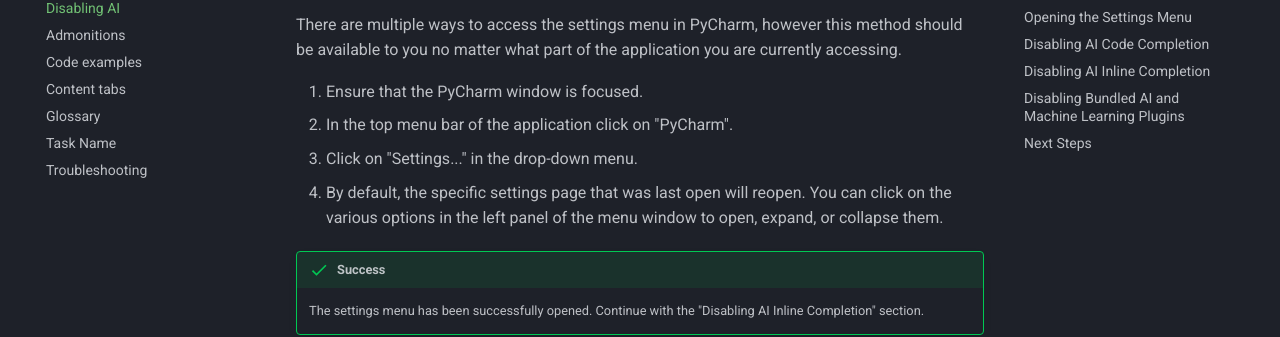
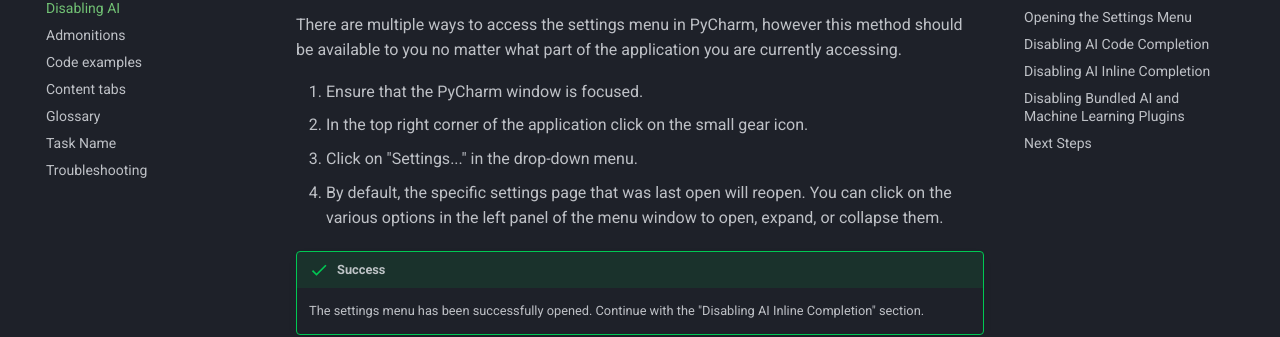
Before and after one commit to farahalterman/mkdocsDemo, an MkDocs documentation site: the page built from docs/Disabling-AI.md, in a window 1280 px wide and 900 px high, scrolled down 912 px. Shown: the part 145-482 px from the top of the window. Built offline with MkDocs 1.6.1 and Material for MkDocs 9.7.7, drawn with Linux system fonts in a browser that asks for light colours.

Commit message:
Update settings instructions

```diff
--- a/docs/Disabling-AI.md
+++ b/docs/Disabling-AI.md
@@ -44,7 +44,7 @@ There are multiple ways to access the settings menu in PyCharm, however this met
 what part of the application you are currently accessing.
 
 1. Ensure that the PyCharm window is focused.
-2. In the top menu bar of the application click on "PyCharm".
+2. In the top right corner of the application click on the small gear icon.
 3. Click on "Settings..." in the drop-down menu.
 4. By default, the specific settings page that was last open will reopen. You can click on the various options in the
 left panel of the menu window to open, expand, or collapse them.
```
Also changed, not shown: other parts of docs/Disabling-AI.md (+2 -1 lines).
